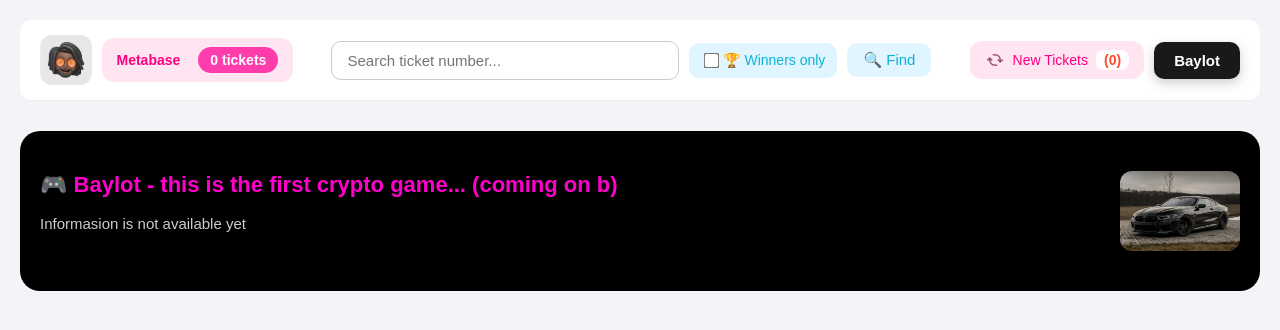
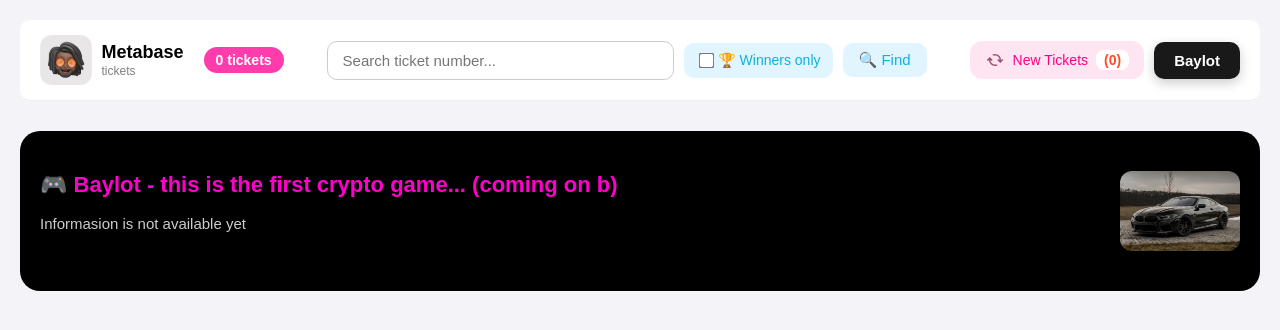
Before and after one commit to karom-ia/baylot, a FastAPI app: page / in a window 1280 px wide. Shown: the top 330 px of the page. Run offline with FastAPI, Linux system fonts and the light colour scheme.

Commit message:
Change button

```diff
--- a/templates/all_tickets.html
+++ b/templates/all_tickets.html
@@ -679,8 +679,9 @@ input.shake {
   <div class="header-container">
     <div class="header-left">
       <img src="/static/images/baylot-main-logo.png" alt="Logo" style="height: 50px; border-radius: 12px;">
-      <button id="newTicketsBtn" class="new-tickets-button" onclick="location.reload()" class="header-title interactive-title">
+      <a href="http://www.metabase.info" class="header-title interactive-title">
   <strong>Metabase</strong>
+  <small>tickets</small>
 </a>
       <div class="header-tag" id="ticket-count-display">{{ tickets|length }} tickets</div>
     </div>
```
